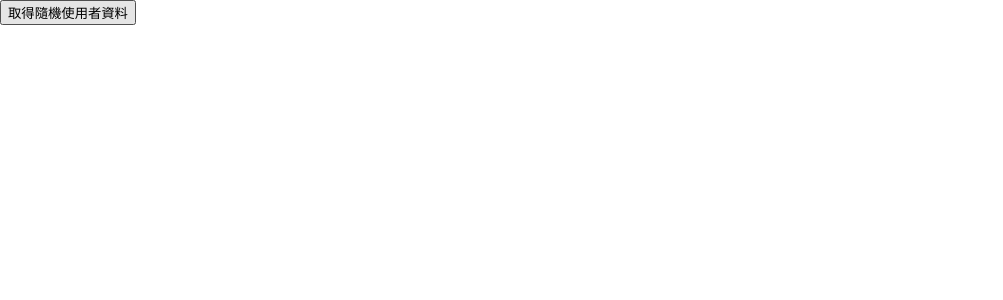
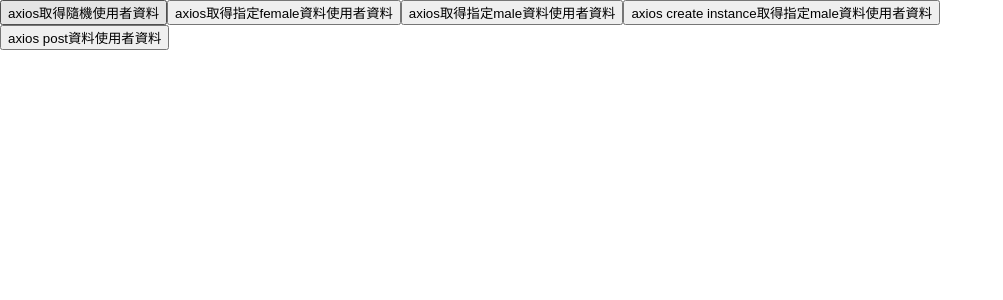
Before and after one commit to dyes91029102/reactJs-poject, a React (Create React App) app: page / in a window 1280 px wide. Shown: the top 300 px of the page, without its empty margins (0-1003 px from the left). Built offline with nearby package versions, Linux system fonts and the light colour scheme.

Commit message:
add json-server & axios & dymamic-import

```diff
--- a/package.json
+++ b/package.json
@@ -3,6 +3,7 @@
   "version": "0.1.0",
   "private": true,
   "dependencies": {
+    "@babel/plugin-syntax-dynamic-import": "^7.8.3",
     "@testing-library/jest-dom": "^5.16.5",
     "@testing-library/react": "^13.4.0",
     "@testing-library/user-event": "^13.5.0",
@@ -10,7 +11,9 @@
     "@types/node": "^16.18.14",
     "@types/react": "^18.0.28",
     "@types/react-dom": "^18.0.11",
+    "axios": "^1.3.6",
     "generate-react-cli": "^8.2.0",
+    "json-server": "^0.17.3",
     "node-sass": "^7.0.3",
     "react": "^18.2.0",
     "react-dom": "^18.2.0",
--- a/src/components/RequestSample/RequestSample.tsx
+++ b/src/components/RequestSample/RequestSample.tsx
@@ -1,5 +1,5 @@
 import React, { FC, useState } from 'react';
-
+import axios from 'axios';
 
 interface RequestSampleProps { }
 
@@ -7,7 +7,7 @@
   cell: string;
   email: string;
   gender: string;
-  phone:string;
+  phone: string;
   dob: {
     date: Date;
     age: number;
@@ -17,8 +17,18 @@
     first: string;
     last: string;
   };
+  location: {
+    country: string;
+  }
 }
 
+interface ProfileModel {
+  id: number;
+  name: string;
+  age: number;
+}
+
+/** fetch 使用方法  */
 const RequestSample1: FC<RequestSampleProps> = () => {
 
   const [randomuser, setRandomuser] = useState<UserModel[]>([]);
@@ -31,7 +41,33 @@
       })
       .then((response) => {
         setRandomuser(response.results);
-        console.log('trans-json:', response);
+        console.log('fetch:', response);
+      })
+      .catch((error) => {
+        console.log(`Error: ${error}`);
+      });
+  }
+
+
+  // 取得隨機資料
+  const postRandomUser = () => {
+    // 資料
+    const userData: ProfileModel = {
+      id: 3,
+      name: 'brook2',
+      age: 30
+    };
+    let headers = {
+      "Content-Type": "application/json",
+      "Accept": "application/json"
+    }
+
+    fetch('http://localhost:9999/profiles/', {
+      method: 'POST',
+      headers: headers,
+      body: JSON.stringify(userData)
+    }).then((response) => {
+      console.log('fetch:', response.json());
     })
       .catch((error) => {
         console.log(`Error: ${error}`);
@@ -40,22 +76,161 @@
 
   return (
     <div>
-      <button onClick={() => getRandomUser()}>取得隨機使用者資料</button>
+      <div>
+        <button onClick={() => getRandomUser()}>fetch取得隨機使用者資料</button>
         <div>
           {
-          randomuser.map((p, index)=>{
+            randomuser.map((p, index) => {
               return (
                 <div key={index}>
-              name: {p.name.first}{p.name.last} <br/>
-              gender: {p.gender} <br/>
-              date: {p.dob.date.toString()} <br/>
-              age: {p.dob.age} <br/>
-              phone: {p.phone} <br/>
-              email: {p.email} <br/>
+                  name: {p.name.first}{p.name.last} <br />
+                  gender: {p.gender} <br />
+                  date: {p.dob.date.toString()} <br />
+                  age: {p.dob.age} <br />
+                  phone: {p.phone} <br />
+                  email: {p.email} <br />
                 </div>
               );
             })
           }
+        </div>
+      </div>
+
+      <div>
+        <button onClick={() => postRandomUser()}>post使用者資料</button>
+      </div>
+    </div>
+  )
+};
+
+/** axios 使用方法  */
+const RequestSample2: FC<RequestSampleProps> = () => {
+
+  const [randomuser, setRandomuser] = useState<UserModel[]>([]);
+
+
+  // 取得隨機資料
+  const getRandomUser = () => {
+    axios.get('https://randomuser.me/api')
+      .then((response) => {
+        console.log('axios:', response);
+        let datas: UserModel[] = response.data.results;
+        if (datas.length > 0) {
+          setRandomuser(datas);
+        }
+      })
+      .catch((error) => {
+        console.log(`Error: ${error}`);
+      });
+  }
+
+  // 用參數方式撰寫
+  const getRandomUser2 = () => {
+    axios.get('https://randomuser.me/api', {
+      params: {
+        gender: 'female',
+        nat: 'us'
+      }
+    })
+      .then((response) => {
+        let datas: UserModel[] = response.data.results;
+        if (datas.length > 0) {
+          setRandomuser(datas);
+        }
+      })
+      .catch((error) => {
+        console.log(`Error: ${error}`);
+      });
+  }
+
+  // 整個物件
+  const getRandomUser3 = () => {
+    axios({
+      method: 'get',
+      url: 'https://randomuser.me/api/?gender=male&nat=us'
+    })
+      .then((response) => {
+        let datas: UserModel[] = response.data.results;
+        if (datas.length > 0) {
+          setRandomuser(datas);
+        }
+      })
+      .catch((error) => console.log(error))
+  }
+
+  // 共用寫法
+  const instance = axios.create({
+    baseURL: 'https://randomuser.me/api',
+    timeout: 10000
+  });
+  const getRandomUser4 = () => {
+    instance.get('', {
+      params: {
+        gender: 'male',
+        nat: 'us'
+      }
+    })
+      .then((response) => {
+        let datas: UserModel[] = response.data.results;
+        if (datas.length > 0) {
+          setRandomuser(datas);
+        }
+      })
+      .catch((error) => console.log(error))
+  }
+
+  // 取得隨機資料
+  const postRandomUser = () => {
+    // 資料
+    const userData: ProfileModel = {
+      id: 4,
+      name: 'brook2',
+      age: 30
+    };
+    let headers = {
+      "Content-Type": "application/json",
+      "Accept": "application/json"
+    }
+    axios.post('http://localhost:9999/profiles/', userData, {
+      headers: headers
+    })
+      .then((response) => {
+        console.log('res:', response);
+      })
+      .catch((error) => {
+        console.log(`Error: ${error}`);
+      });
+  }
+
+
+  return (
+    <div>
+      <div>
+        <button onClick={() => getRandomUser()}>axios取得隨機使用者資料</button>
+        <button onClick={() => getRandomUser2()}>axios取得指定female資料使用者資料</button>
+        <button onClick={() => getRandomUser3()}>axios取得指定male資料使用者資料</button>
+        <button onClick={() => getRandomUser4()}>axios create instance取得指定male資料使用者資料</button>
+        <div>
+          {
+            randomuser.map((p, index) => {
+              return (
+                <div key={index}>
+                  name: {p.name.first}{p.name.last} <br />
+                  gender: {p.gender} <br />
+                  date: {p.dob.date.toString()} <br />
+                  age: {p.dob.age} <br />
+                  phone: {p.phone} <br />
+                  email: {p.email} <br />
+                  country: {p.location.country} <br />
+                </div>
+              );
+            })
+          }
+        </div>
+      </div>
+      <div>
+        <button onClick={() => postRandomUser()}>axios post資料使用者資料</button>
+
       </div>
     </div>
   )
@@ -63,7 +238,7 @@
 
 const RequestSample: FC<RequestSampleProps> = () => {
   return (
-    <RequestSample1 />
+    <RequestSample2 />
   )
 };
 
--- /dev/null
+++ b/src/json/db.json
@@ -0,0 +1,24 @@
+{
+  "profiles": [
+    {
+      "id": 1,
+      "name": "brook",
+      "age": 26
+    },
+    {
+      "id": 2,
+      "name": "brook2",
+      "age": 30
+    },
+    {
+      "id": 3,
+      "name": "brook2",
+      "age": 30
+    },
+    {
+      "id": 4,
+      "name": "brook2",
+      "age": 30
+    }
+  ]
+}
```
Also changed, not shown: src/pages/Layout/Layout.tsx (+31 -16 lines), 1 other file (tests, documents, lock files or other folders). Lines whose indentation alone changed are shown as unchanged.
